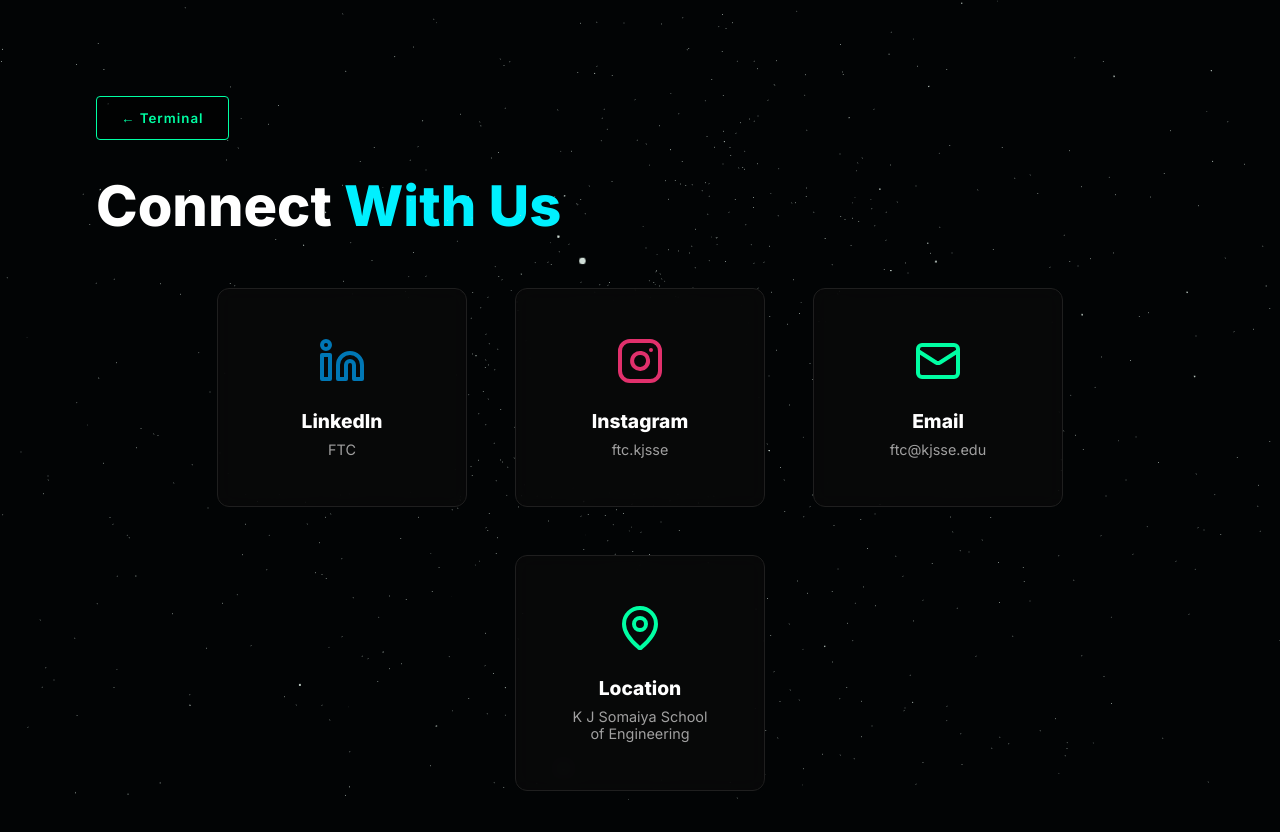
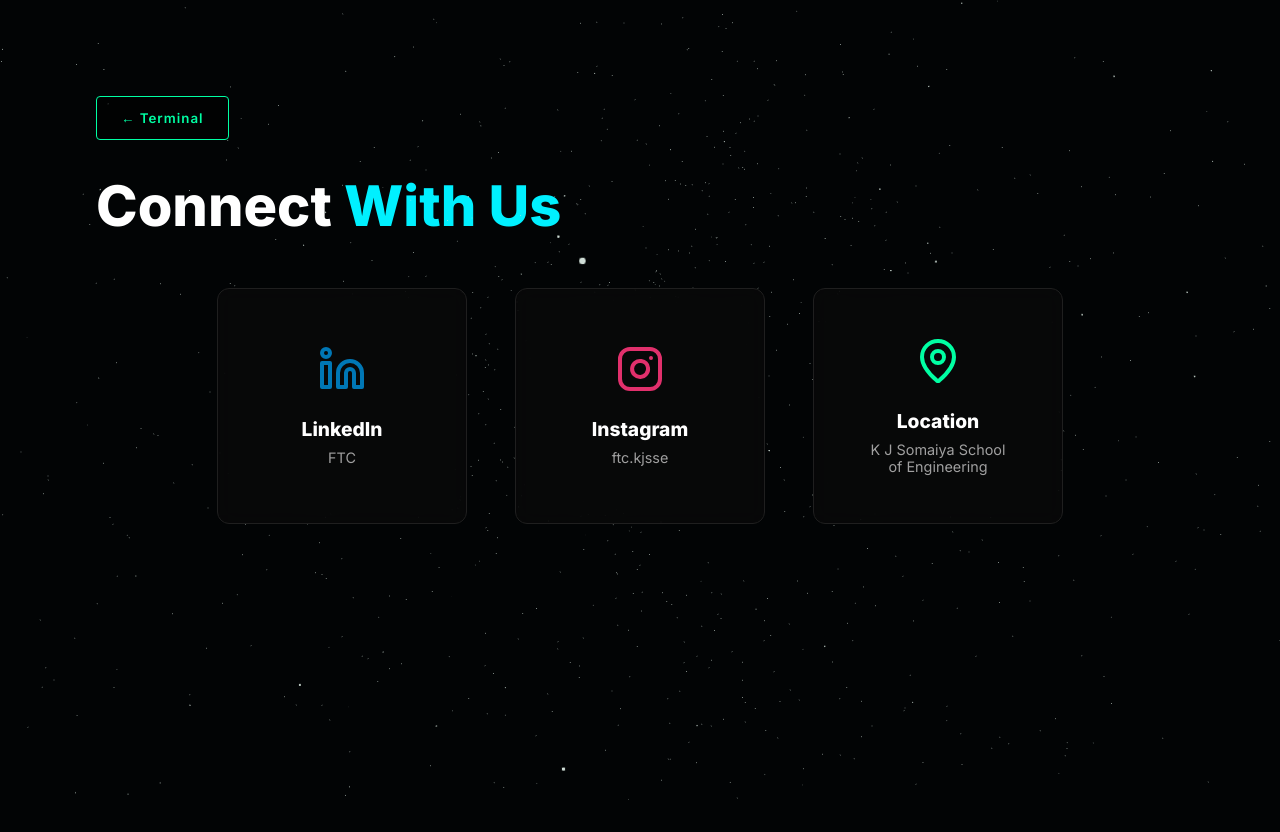
Before and after one commit to creatorofC-gif/FTC_PROJECT, a React (Vite) app: page /connect in a window 1280 px wide. Shown: the top 832 px of the page. After the commit the page ends 800 px from the top, so only its background shows below. Built offline with nearby package versions, Linux system fonts and the light colour scheme.

Commit message:
removed mail

```diff
--- a/src/components/Connect.jsx
+++ b/src/components/Connect.jsx
@@ -37,12 +37,6 @@ const Connect = () => {
                     <p>ftc.kjsse</p>
                 </a>
 
-                <a href="mailto:ftc@kjsse.edu" className="connect-card">
-                    <Mail size={48} color="#00ffa3" />
-                    <h3>Email</h3>
-                    <p>ftc@kjsse.edu</p>
-                </a>
-
                 <a href="https://www.google.com/maps/search/K+J+Somaiya+College+of+Engineering" target="_blank" rel="noopener noreferrer" className="connect-card">
                     <MapPin size={48} color="#00ffa3" />
                     <h3>Location</h3>
```
